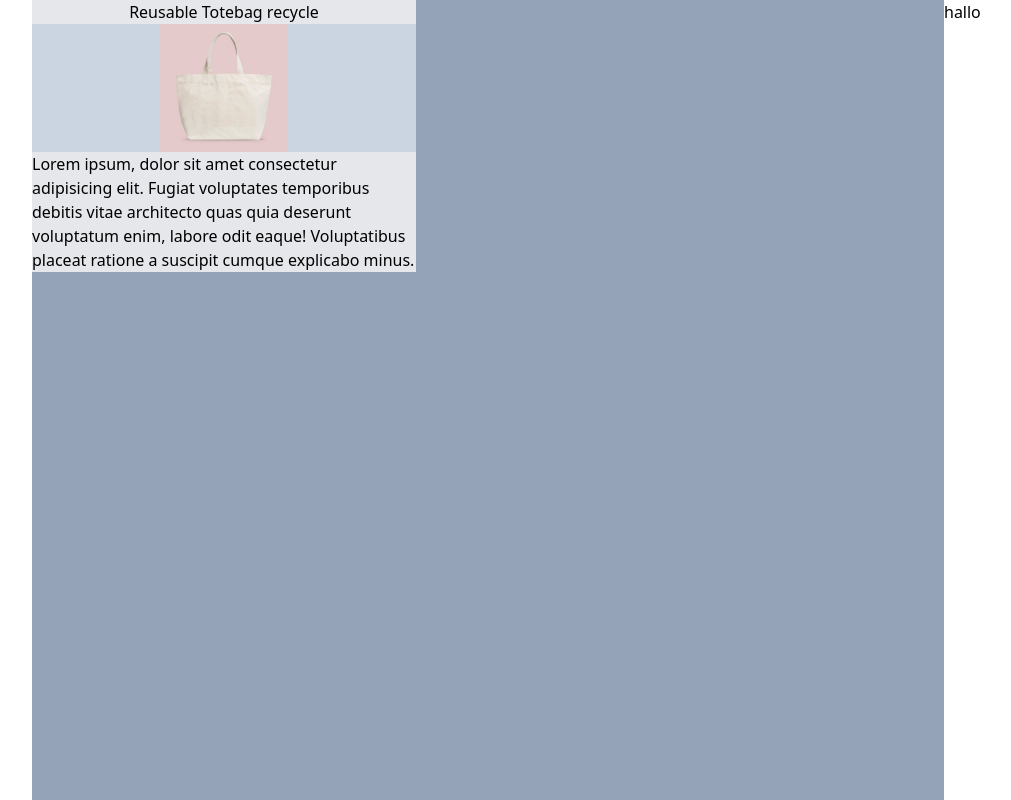
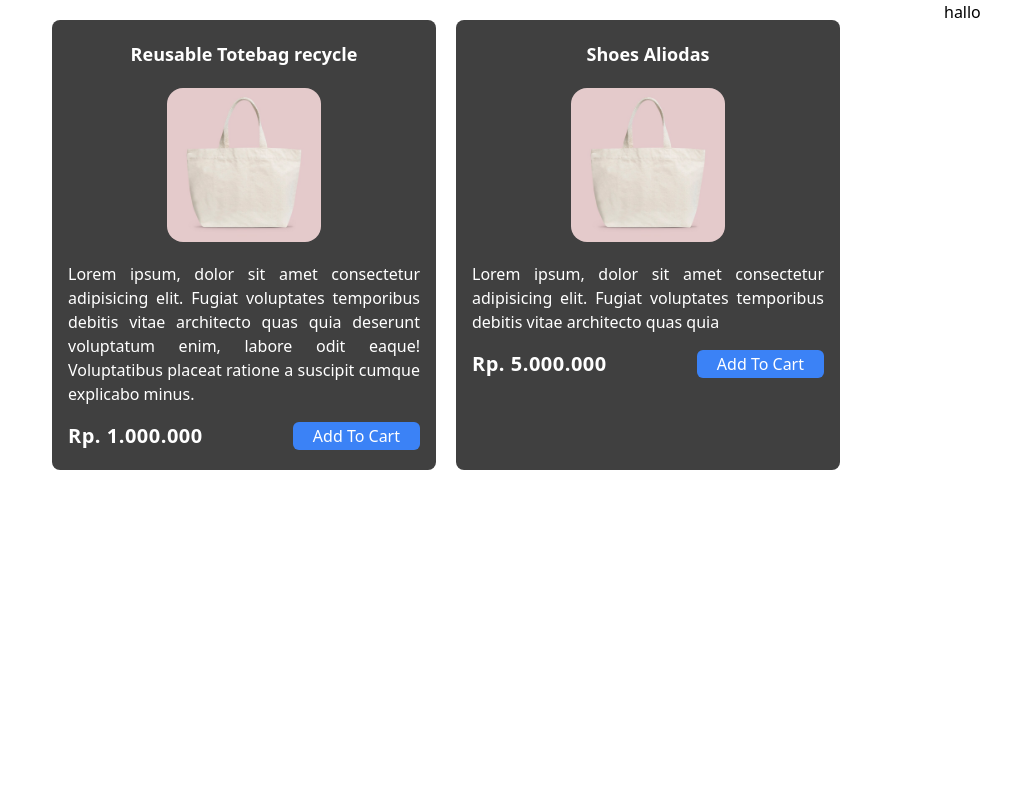
Before and after one commit to GaluhPncWirs/e-commerce_React_js, a React (Vite) app: page /products in a window 1280 px wide. Shown: the whole page, without its empty margins (0-1011 px from the left). Built offline with nearby package versions, Linux system fonts and the light colour scheme.

Commit message:
created card products is done

```diff
--- /dev/null
+++ b/src/fragment/cardProduct.jsx
@@ -0,0 +1,44 @@
+export default function CardProduct(props) {
+  const { children } = props;
+  return (
+    <div className="max-w-sm bg-neutral-700 rounded-lg py-5 text-white">
+      {children}
+    </div>
+  );
+}
+
+function Header(props) {
+  const { title, image } = props;
+  return (
+    <div>
+      <h1 className="text-center font-semibold text-lg mb-5">{title}</h1>
+      <div className="flex justify-center items-center mb-5">
+        <img src={image} className="w-2/5 rounded-2xl" />
+      </div>
+    </div>
+  );
+}
+
+function Body(props) {
+  const { children } = props;
+  return (
+    <div className="px-4 text-justify">
+      <p>{children}</p>
+    </div>
+  );
+}
+
+function Footer({ price }) {
+  return (
+    <div className="flex justify-between items-center mt-4 px-4">
+      <h4 className="font-semibold text-xl tracking-wide">{price}</h4>
+      <button className="bg-blue-500 rounded-md px-5 py-0.5 font-medium">
+        Add To Cart
+      </button>
+    </div>
+  );
+}
+
+CardProduct.Header = Header;
+CardProduct.Body = Body;
+CardProduct.Footer = Footer;
--- a/src/pages/products.jsx
+++ b/src/pages/products.jsx
@@ -1,24 +1,34 @@
-import reusableBag from "../assets/reusable-bag.jpg";
+import CardProduct from "../fragment/cardProduct";
+import reusableBag from "../../public/images/reusable-bag.jpg";
+
 export default function Products() {
   return (
     <div className="w-[95%] mx-auto">
       <div className="flex basis-2/3 justify-between min-h-screen">
-        <div className="w-full bg-slate-400">
-          <div className="flex">
-            <div className=" bg-gray-200 max-w-sm">
-              <h1 className="text-center">Reusable Totebag recycle</h1>
-              <div className="bg-slate-300 flex justify-center items-center">
-                <img src={reusableBag} alt="" className="w-2/6 " />
-              </div>
-              <div>
-                <p>
-                  Lorem ipsum, dolor sit amet consectetur adipisicing elit.
-                  Fugiat voluptates temporibus debitis vitae architecto quas
-                  quia deserunt voluptatum enim, labore odit eaque! Voluptatibus
-                  placeat ratione a suscipit cumque explicabo minus.
-                </p>
-              </div>
-            </div>
+        <div className="w-full">
+          <div className="flex flex-wrap mt-5 ml-5 gap-5">
+            <CardProduct>
+              <CardProduct.Header
+                title="Reusable Totebag recycle"
+                image={reusableBag}
+              />
+              <CardProduct.Body>
+                Lorem ipsum, dolor sit amet consectetur adipisicing elit. Fugiat
+                voluptates temporibus debitis vitae architecto quas quia
+                deserunt voluptatum enim, labore odit eaque! Voluptatibus
+                placeat ratione a suscipit cumque explicabo minus.
+              </CardProduct.Body>
+              <CardProduct.Footer price="Rp. 1.000.000" />
+            </CardProduct>
+
+            <CardProduct>
+              <CardProduct.Header title="Shoes Aliodas" image={reusableBag} />
+              <CardProduct.Body>
+                Lorem ipsum, dolor sit amet consectetur adipisicing elit. Fugiat
+                voluptates temporibus debitis vitae architecto quas quia
+              </CardProduct.Body>
+              <CardProduct.Footer price="Rp. 5.000.000" />
+            </CardProduct>
           </div>
         </div>
         <div className="basis-1/3">
```
Also changed, not shown: public/images/reusable-bag.jpg (renamed from src/assets/reusable-bag.jpg).
